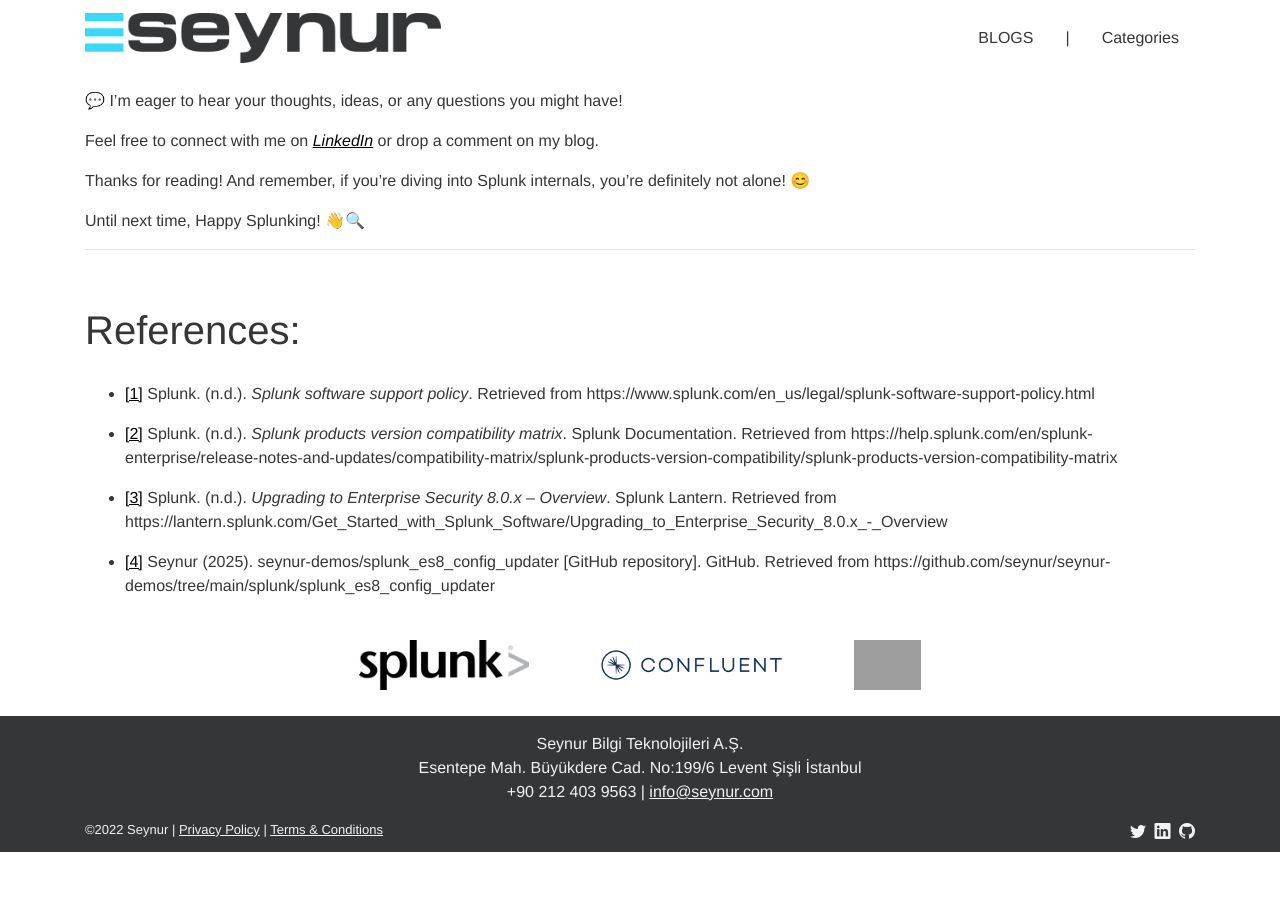
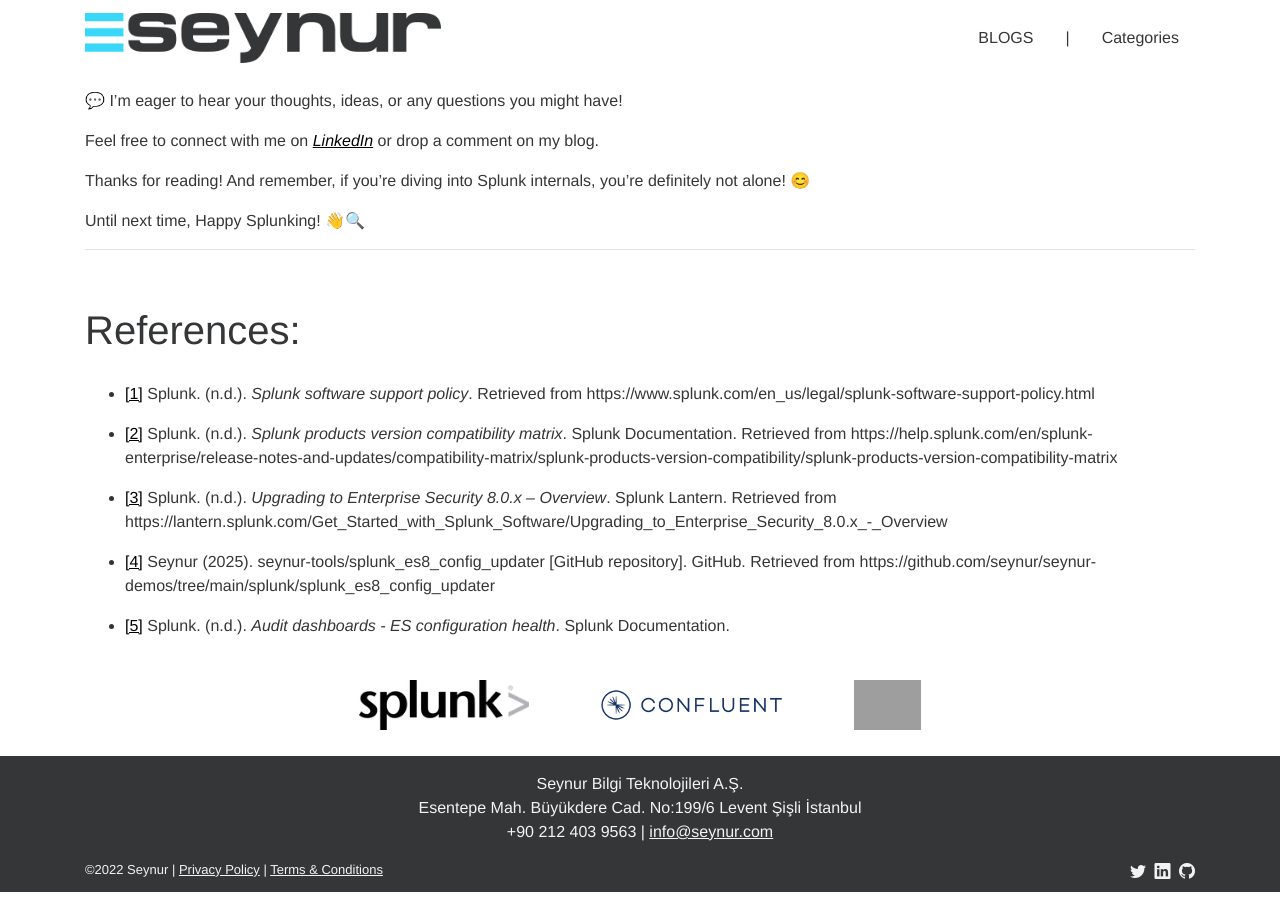
Before and after one commit to seynur/blog, a Jekyll site: the page built from _posts/2026-02-18-upgrading-es-from-es7x-to-es811.md, in a window 1280 px wide and 900 px high, scrolled down 10493 px. Built offline with Jekyll 4.4.1, drawn with Linux system fonts in a browser that asks for light colours; nearby versions of some CDN libraries; before the commit the page ends 11353 px from its top, so only the background shows below that; grey boxes are pictures that could not be loaded.

````diff
--- a/_posts/2026-02-18-upgrading-es-from-es7x-to-es811.md
+++ b/_posts/2026-02-18-upgrading-es-from-es7x-to-es811.md
@@ -280,7 +280,7 @@
 - Watch out for any bundle replication issues.
 - Keep an eye on KV Store issues.
 - Ensure all ES-related apps are on the same version.
-- Remember to review the [ES configuration health](<insert-link>) dashboards.
+- Remember to review the [ES configuration health](https://help.splunk.com/en/splunk-enterprise-security-8/user-guide/8.3/analytics/audit-dashboards?_gl=1*1w8vsbs*_gcl_aw*R0NMLjE3NzA5MDU4NTYuQ2p3S0NBaUFrYmJNQmhCMkVpd0FOYnh0YlFzM0dRMHN5Tnl0VW5aMGVfejlUSWFRWmJOTUhoU1BKUVAtUDljOXNsemhpRmZTYUtBbGRCb0NsZjBRQXZEX0J3RQ..*_gcl_au*MTA0OTAyODgxMy4xNzcwNjU0NjAw*FPAU*MTA0OTAyODgxMy4xNzcwNjU0NjAw*_ga*NDc4OTk2ODM4LjE3NjI3MDg0MjQ.*_ga_5EPM2P39FV*czE3NzEzMTYyOTEkbzExNCRnMSR0MTc3MTMxNjgyOCRqNDckbDAkaDExMDk0NzI4MjY.*_fplc*ZFBqamJmUnFqZEVmQ1RMamFZJTJGUGYxTmZHNENHQ3UlMkZXMkxHJTJCOFdUZmE0eDJpWGxRWiUyQk42aTNMZDBRMjB4dU1oTEtaMFUyT3dJJTJGWVR3aTBoZXZGcGM3VEFDMENBTjAzNlRoeGRUbEdycCUyQnRuZkk3cjFZNjNhaXclMkI1eTh2JTJGdyUzRCUzRA..#ariaid-title8) dashboards.
 - Check for any modular input errors with this command:
 
   ```
@@ -468,4 +468,6 @@
 
 - [[3]](https://lantern.splunk.com/Get_Started_with_Splunk_Software/Upgrading_to_Enterprise_Security_8.0.x_-_Overview) Splunk. (n.d.). *Upgrading to Enterprise Security 8.0.x – Overview*. Splunk Lantern. Retrieved from https://lantern.splunk.com/Get_Started_with_Splunk_Software/Upgrading_to_Enterprise_Security_8.0.x_-_Overview
 
-- [[4]](https://github.com/seynur/seynur-demos/tree/main/splunk/splunk_es8_config_updater) Seynur (2025). seynur-demos/splunk_es8_config_updater [GitHub repository]. GitHub. Retrieved from https://github.com/seynur/seynur-demos/tree/main/splunk/splunk_es8_config_updater
+- [[4]](https://github.com/seynur/seynur-tools/tree/main/splunk/splunk_es8_config_updater) Seynur (2025). seynur-tools/splunk_es8_config_updater [GitHub repository]. GitHub. Retrieved from https://github.com/seynur/seynur-demos/tree/main/splunk/splunk_es8_config_updater
+
+- [[5]](https://help.splunk.com/en/splunk-enterprise-security-8/user-guide/8.3/analytics/audit-dashboards?_gl=1*1w8vsbs*_gcl_aw*R0NMLjE3NzA5MDU4NTYuQ2p3S0NBaUFrYmJNQmhCMkVpd0FOYnh0YlFzM0dRMHN5Tnl0VW5aMGVfejlUSWFRWmJOTUhoU1BKUVAtUDljOXNsemhpRmZTYUtBbGRCb0NsZjBRQXZEX0J3RQ..*_gcl_au*MTA0OTAyODgxMy4xNzcwNjU0NjAw*FPAU*MTA0OTAyODgxMy4xNzcwNjU0NjAw*_ga*NDc4OTk2ODM4LjE3NjI3MDg0MjQ.*_ga_5EPM2P39FV*czE3NzEzMTYyOTEkbzExNCRnMSR0MTc3MTMxNjgyOCRqNDckbDAkaDExMDk0NzI4MjY.*_fplc*ZFBqamJmUnFqZEVmQ1RMamFZJTJGUGYxTmZHNENHQ3UlMkZXMkxHJTJCOFdUZmE0eDJpWGxRWiUyQk42aTNMZDBRMjB4dU1oTEtaMFUyT3dJJTJGWVR3aTBoZXZGcGM3VEFDMENBTjAzNlRoeGRUbEdycCUyQnRuZkk3cjFZNjNhaXclMkI1eTh2JTJGdyUzRCUzRA..#ariaid-title8) Splunk. (n.d.). *Audit dashboards - ES configuration health*. Splunk Documentation.
````
